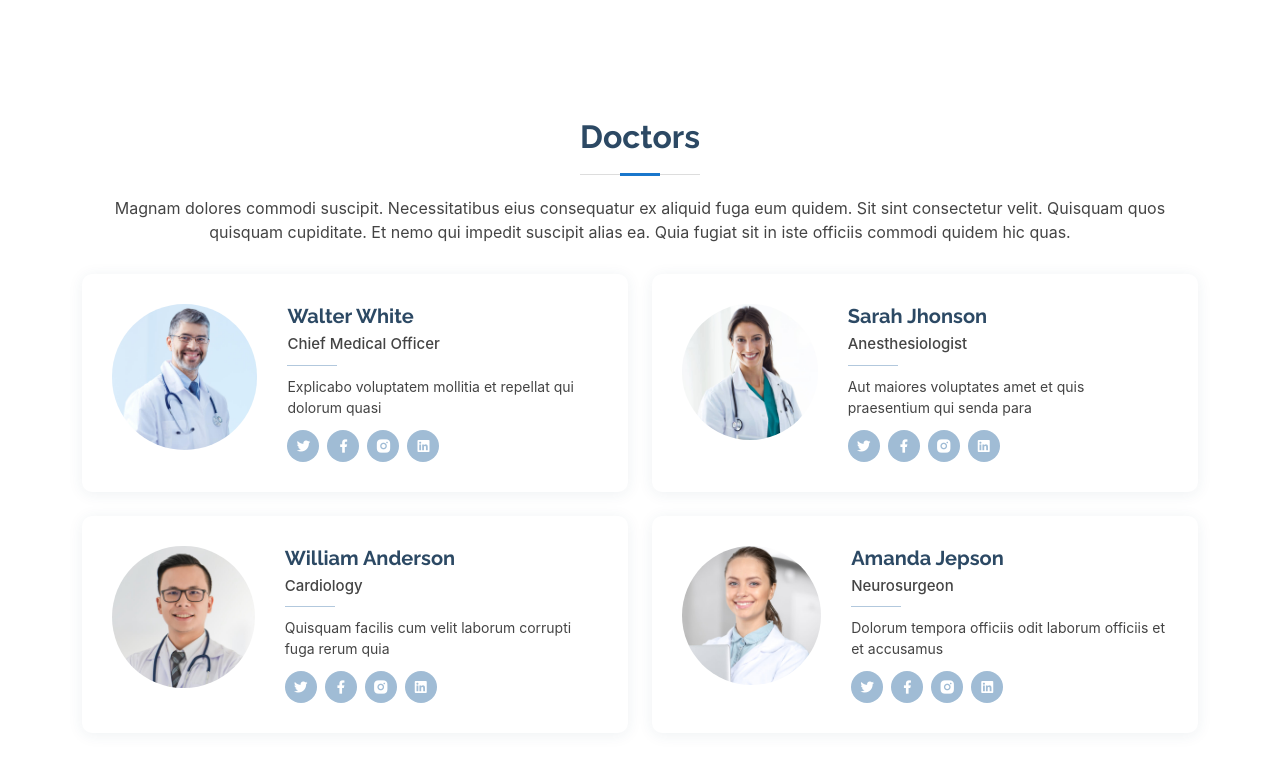
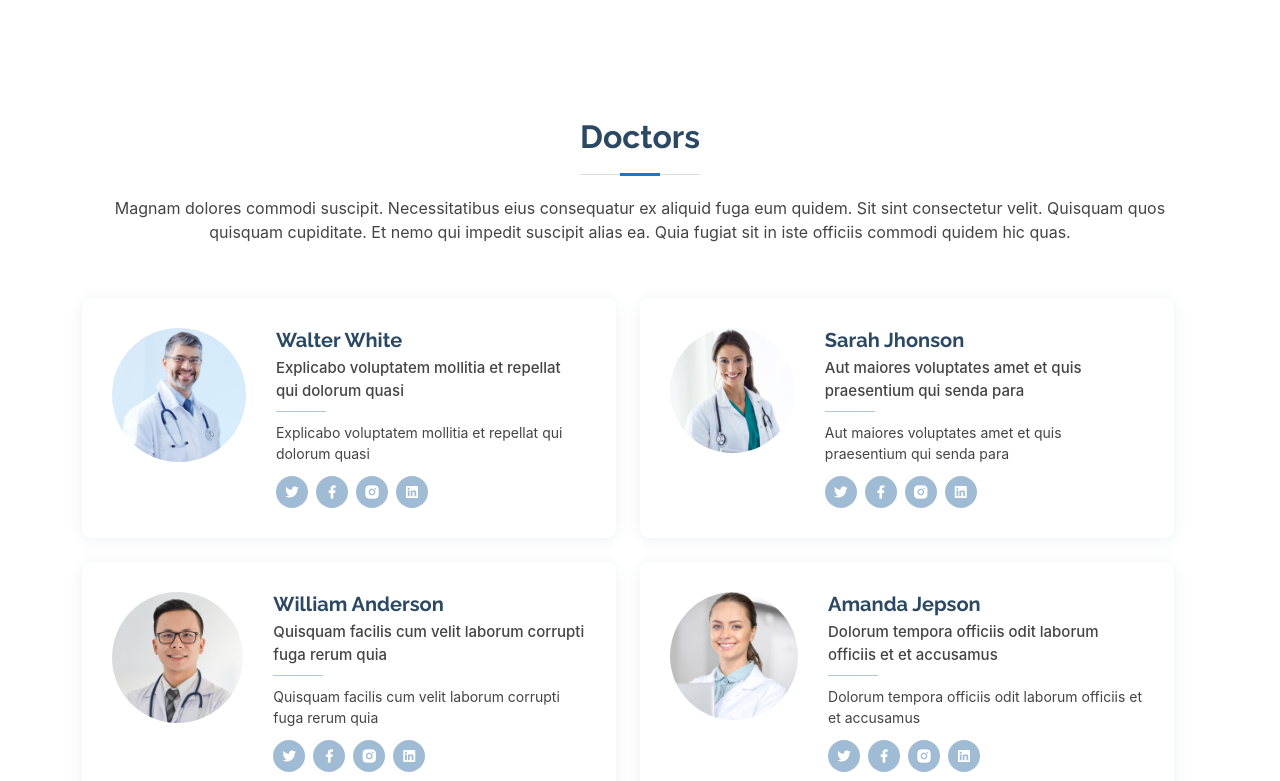
Before and after one commit to lokman-hosen/medilab, a React (Create React App) app: page / in a window 1280 px wide. Shown: the part 4179-4960 px from the top of the page. Built offline with nearby package versions, Linux system fonts and the light colour scheme.

Commit message:
Doctor component break into small component

```diff
--- /dev/null
+++ b/src/components/doctor/doctors.js
@@ -0,0 +1,29 @@
+import React, { useState } from 'react';
+import SingleItem from "./singleItem";
+
+function Doctors() {
+    return (
+        <div>
+            <section id="doctors" className="doctors">
+                <div className="container">
+
+                    <div className="section-title">
+                        <h2>Doctors</h2>
+                        <p>Magnam dolores commodi suscipit. Necessitatibus eius consequatur ex aliquid fuga eum quidem.
+                            Sit sint consectetur velit. Quisquam quos quisquam cupiditate. Et nemo qui impedit suscipit
+                            alias ea. Quia fugiat sit in iste officiis commodi quidem hic quas.</p>
+                    </div>
+
+                    <div className="row">
+
+                       <SingleItem />
+
+                    </div>
+
+                </div>
+            </section>
+        </div>
+    );
+}
+
+export default Doctors
--- /dev/null
+++ b/src/components/doctor/singleItem.js
@@ -0,0 +1,64 @@
+import React, { useState , useEffect} from 'react';
+
+function SingleItem() {
+    const doctorList = [
+        {
+            id: 1,
+            name: "Walter White",
+            designation: "Chief Medical Officer",
+            description: "Explicabo voluptatem mollitia et repellat qui dolorum quasi",
+            image: "doctors-1.jpg"
+        },
+        {
+            id: 2,
+            name: "Sarah Jhonson",
+            designation: "Anesthesiologist",
+            description: "Aut maiores voluptates amet et quis praesentium qui senda para",
+            image: "doctors-2.jpg"
+        },
+        {
+            id: 3,
+            name: "William Anderson",
+            designation: "Cardiology",
+            description: "Quisquam facilis cum velit laborum corrupti fuga rerum quia",
+            image: "doctors-3.jpg"
+        },
+        {
+            id: 4,
+            name: "Amanda Jepson",
+            designation: "Neurosurgeon",
+            description: "Dolorum tempora officiis odit laborum officiis et et accusamus",
+            image: "doctors-4.jpg"
+        }
+
+    ]
+    const [ doctors, setDoctors ] = useState(doctorList);
+
+
+    return (
+        <div className="row">
+            {doctors.map((doctor) => {
+                return  <div className="col-lg-6 mt-4" key={doctor.id}>
+                            <div className="member d-flex align-items-start">
+                                <div className="pic"><img src={`assets/img/doctors/${doctor.image}`} className="img-fluid"
+                                                          alt=""/></div>
+                                <div className="member-info">
+                                    <h4>{doctor.name}</h4>
+                                    <span>{doctor.description}</span>
+                                    <p>{doctor.description}</p>
+                                    <div className="social">
+                                        <a href=""><i className="ri-twitter-fill"></i></a>
+                                        <a href=""><i className="ri-facebook-fill"></i></a>
+                                        <a href=""><i className="ri-instagram-fill"></i></a>
+                                        <a href=""> <i className="ri-linkedin-box-fill"></i> </a>
+                                    </div>
+                                </div>
+                            </div>
+                    </div>;
+            })}
+
+        </div>
+    );
+}
+
+export default SingleItem
--- a/src/components/doctors.js
+++ /dev/null
@@ -1,98 +0,0 @@
-import React, { useState } from 'react';
-
-function Doctors() {
-    return (
-        <div>
-            <section id="doctors" className="doctors">
-                <div className="container">
-
-                    <div className="section-title">
-                        <h2>Doctors</h2>
-                        <p>Magnam dolores commodi suscipit. Necessitatibus eius consequatur ex aliquid fuga eum quidem.
-                            Sit sint consectetur velit. Quisquam quos quisquam cupiditate. Et nemo qui impedit suscipit
-                            alias ea. Quia fugiat sit in iste officiis commodi quidem hic quas.</p>
-                    </div>
-
-                    <div className="row">
-
-                        <div className="col-lg-6">
-                            <div className="member d-flex align-items-start">
-                                <div className="pic"><img src="assets/img/doctors/doctors-1.jpg" className="img-fluid"
-                                                          alt=""/></div>
-                                <div className="member-info">
-                                    <h4>Walter White</h4>
-                                    <span>Chief Medical Officer</span>
-                                    <p>Explicabo voluptatem mollitia et repellat qui dolorum quasi</p>
-                                    <div className="social">
-                                        <a href=""><i className="ri-twitter-fill"></i></a>
-                                        <a href=""><i className="ri-facebook-fill"></i></a>
-                                        <a href=""><i className="ri-instagram-fill"></i></a>
-                                        <a href=""> <i className="ri-linkedin-box-fill"></i> </a>
-                                    </div>
-                                </div>
-                            </div>
-                        </div>
-
-                        <div className="col-lg-6 mt-4 mt-lg-0">
-                            <div className="member d-flex align-items-start">
-                                <div className="pic"><img src="assets/img/doctors/doctors-2.jpg" className="img-fluid"
-                                                          alt=""/></div>
-                                <div className="member-info">
-                                    <h4>Sarah Jhonson</h4>
-                                    <span>Anesthesiologist</span>
-                                    <p>Aut maiores voluptates amet et quis praesentium qui senda para</p>
-                                    <div className="social">
-                                        <a href=""><i className="ri-twitter-fill"></i></a>
-                                        <a href=""><i className="ri-facebook-fill"></i></a>
-                                        <a href=""><i className="ri-instagram-fill"></i></a>
-                                        <a href=""> <i className="ri-linkedin-box-fill"></i> </a>
-                                    </div>
-                                </div>
-                            </div>
-                        </div>
-
-                        <div className="col-lg-6 mt-4">
-                            <div className="member d-flex align-items-start">
-                                <div className="pic"><img src="assets/img/doctors/doctors-3.jpg" className="img-fluid"
-                                                          alt=""/></div>
-                                <div className="member-info">
-                                    <h4>William Anderson</h4>
-                                    <span>Cardiology</span>
-                                    <p>Quisquam facilis cum velit laborum corrupti fuga rerum quia</p>
-                                    <div className="social">
-                                        <a href=""><i className="ri-twitter-fill"></i></a>
-                                        <a href=""><i className="ri-facebook-fill"></i></a>
-                                        <a href=""><i className="ri-instagram-fill"></i></a>
-                                        <a href=""> <i className="ri-linkedin-box-fill"></i> </a>
-                                    </div>
-                                </div>
-                            </div>
-                        </div>
-
-                        <div className="col-lg-6 mt-4">
-                            <div className="member d-flex align-items-start">
-                                <div className="pic"><img src="assets/img/doctors/doctors-4.jpg" className="img-fluid"
-                                                          alt=""/></div>
-                                <div className="member-info">
-                                    <h4>Amanda Jepson</h4>
-                                    <span>Neurosurgeon</span>
-                                    <p>Dolorum tempora officiis odit laborum officiis et et accusamus</p>
-                                    <div className="social">
-                                        <a href=""><i className="ri-twitter-fill"></i></a>
-                                        <a href=""><i className="ri-facebook-fill"></i></a>
-                                        <a href=""><i className="ri-instagram-fill"></i></a>
-                                        <a href=""> <i className="ri-linkedin-box-fill"></i> </a>
-                                    </div>
-                                </div>
-                            </div>
-                        </div>
-
-                    </div>
-
-                </div>
-            </section>
-        </div>
-    );
-}
-
-export default Doctors
--- a/src/components/mainContent.js
+++ b/src/components/mainContent.js
@@ -5,7 +5,7 @@ import AssetCount from "./assetCount";
 import Services from "./service/services";
 import Appointment from "./appointment";
 import Department from "./department";
-import Doctors from "./doctors";
+import Doctors from "./doctor/doctors";
 import Faq from "./faq";
 import Testimonial from "./testimonial";
 import Gallery from "./gallery";
```
